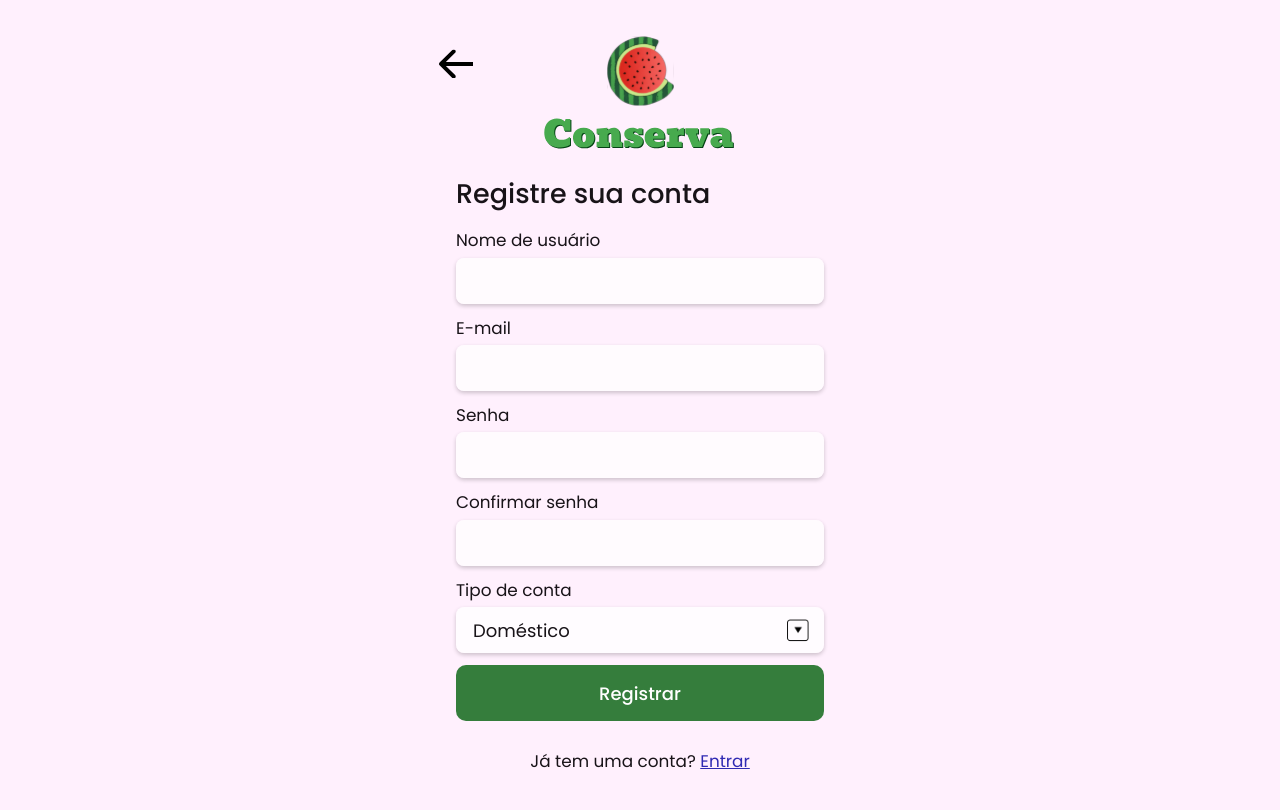
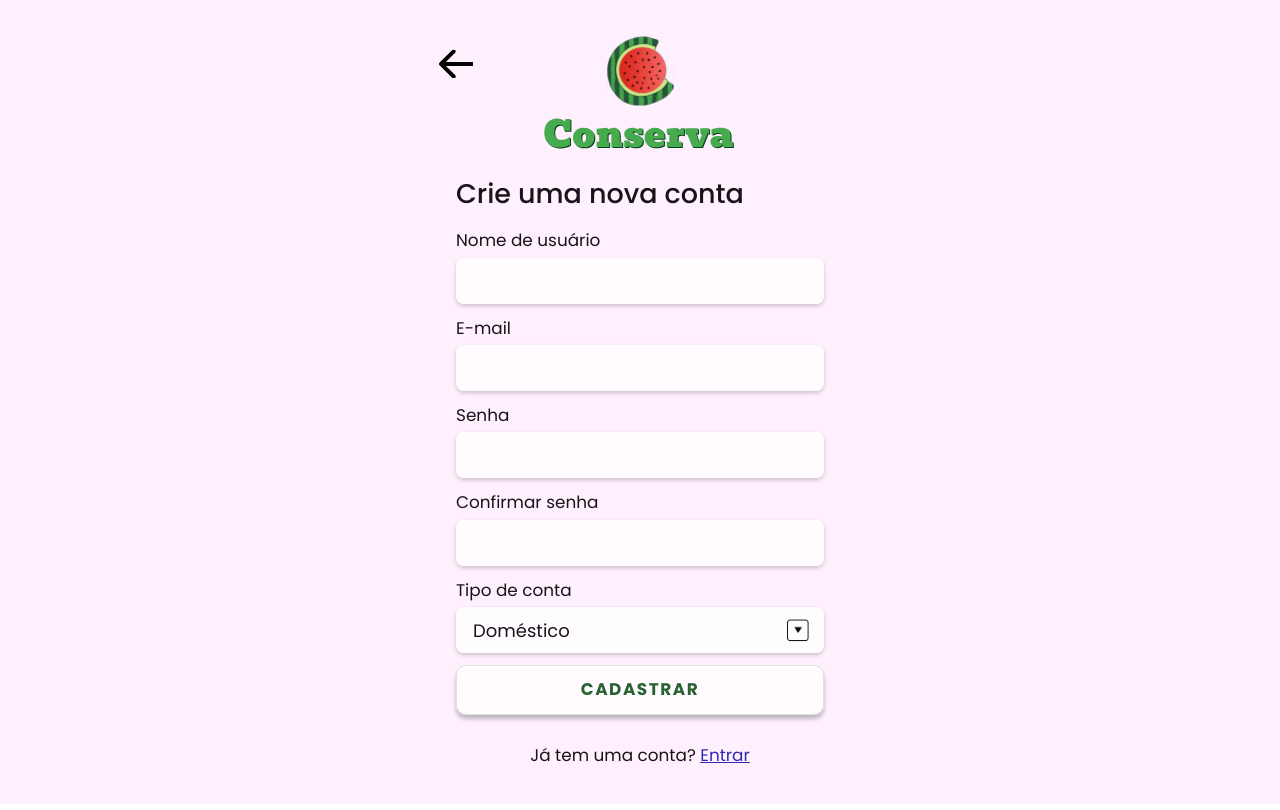
Before and after one commit to ZVSCR/Conserva, a React (Vite) app in the folder Frontend/: page /registrar in a window 1280 px wide. Built offline with nearby package versions, Linux system fonts and the light colour scheme; no server answers.

Commit message:
style: aplica a hierarquia do novo formulario de registro

```diff
--- a/Frontend/src/components/usuario/AccountPage/AccountPage.css
+++ b/Frontend/src/components/usuario/AccountPage/AccountPage.css
@@ -259,6 +259,11 @@
     box-shadow: none;
 }
 
+.account-page__button--outline {
+    border: 1px solid #d9e5d9;
+    color: #286232;
+}
+
 .account-page__alternate a {
     color: #302ab3;
 }
--- a/Frontend/src/components/usuario/PanelRegister/PanelRegister.jsx
+++ b/Frontend/src/components/usuario/PanelRegister/PanelRegister.jsx
@@ -126,8 +126,8 @@ function PanelRegister() {
           </select>
         </label>
 
-        <button type="submit" className="account-page__button account-page__button--primary" disabled={busy}>
-          {loading ? "Registrando..." : "Registrar"}
+        <button type="submit" className="account-page__button account-page__auth-action account-page__button--outline" disabled={busy}>
+          {loading ? "Cadastrando..." : "Cadastrar"}
         </button>
       </form>
       <p className="account-page__alternate">Já tem uma conta? <Link to="/login">Entrar</Link></p>
--- a/Frontend/src/pages/Register/PageRegister.jsx
+++ b/Frontend/src/pages/Register/PageRegister.jsx
@@ -3,7 +3,7 @@ import AccountPage from "../../components/usuario/AccountPage/AccountPage";
 
 function Register() {
     return (
-        <AccountPage title="Registre sua conta" backTo="/login">
+        <AccountPage title="Crie uma nova conta" backTo="/login">
             <PanelRegister />
         </AccountPage>
     );
```
